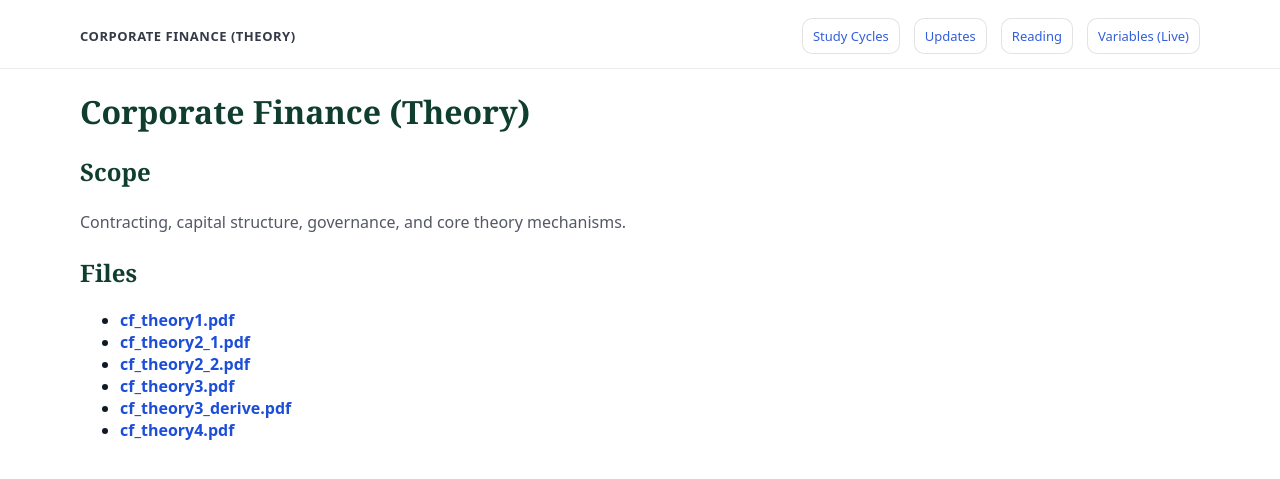
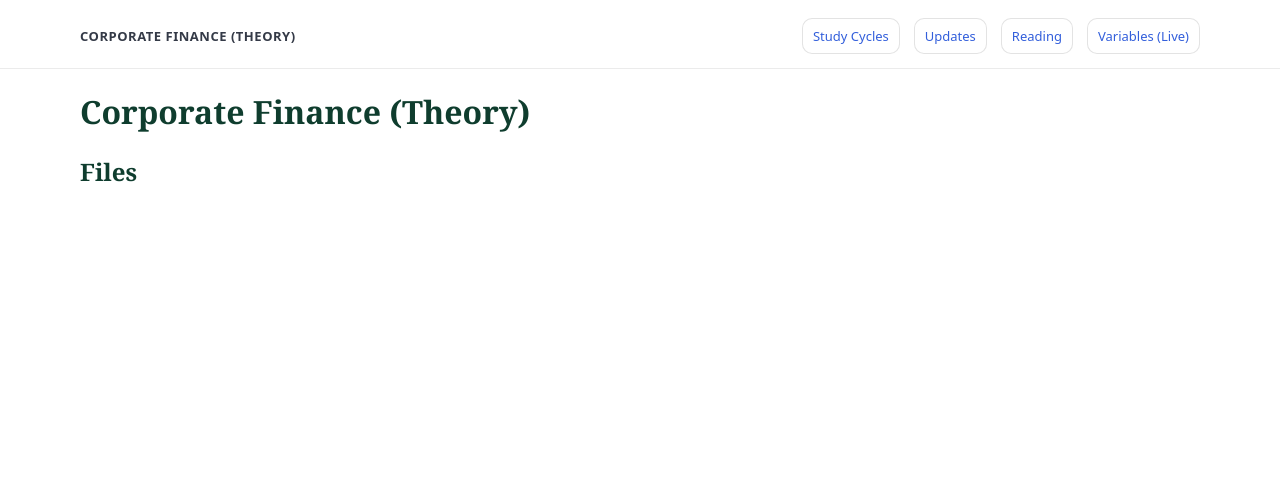
Before and after one commit to yaxinzn/study-archive, a Jekyll site: the page built from materials/cf-theory/index.md, in a window 1280 px wide. Shown: the top 479 px of the page. Built offline with Jekyll 4.4.1, drawn with Linux system fonts in a browser that asks for light colours.

Commit message:
Remove scope and file list from corporate finance theory
Removed the scope section and the list of files.

```diff
--- a/materials/cf-theory/index.md
+++ b/materials/cf-theory/index.md
@@ -10,15 +10,8 @@
 
 # Corporate Finance (Theory)
 
-## Scope
-Contracting, capital structure, governance, and core theory mechanisms.
 
 ## Files
 <!-- AUTO-LIST-START -->
-- **[cf_theory1.pdf](cf_theory1.pdf)**
-- **[cf_theory2_1.pdf](cf_theory2_1.pdf)**
-- **[cf_theory2_2.pdf](cf_theory2_2.pdf)**
-- **[cf_theory3.pdf](cf_theory3.pdf)**
-- **[cf_theory3_derive.pdf](cf_theory3_derive.pdf)**
-- **[cf_theory4.pdf](cf_theory4.pdf)**
+
 <!-- AUTO-LIST-END -->
```
